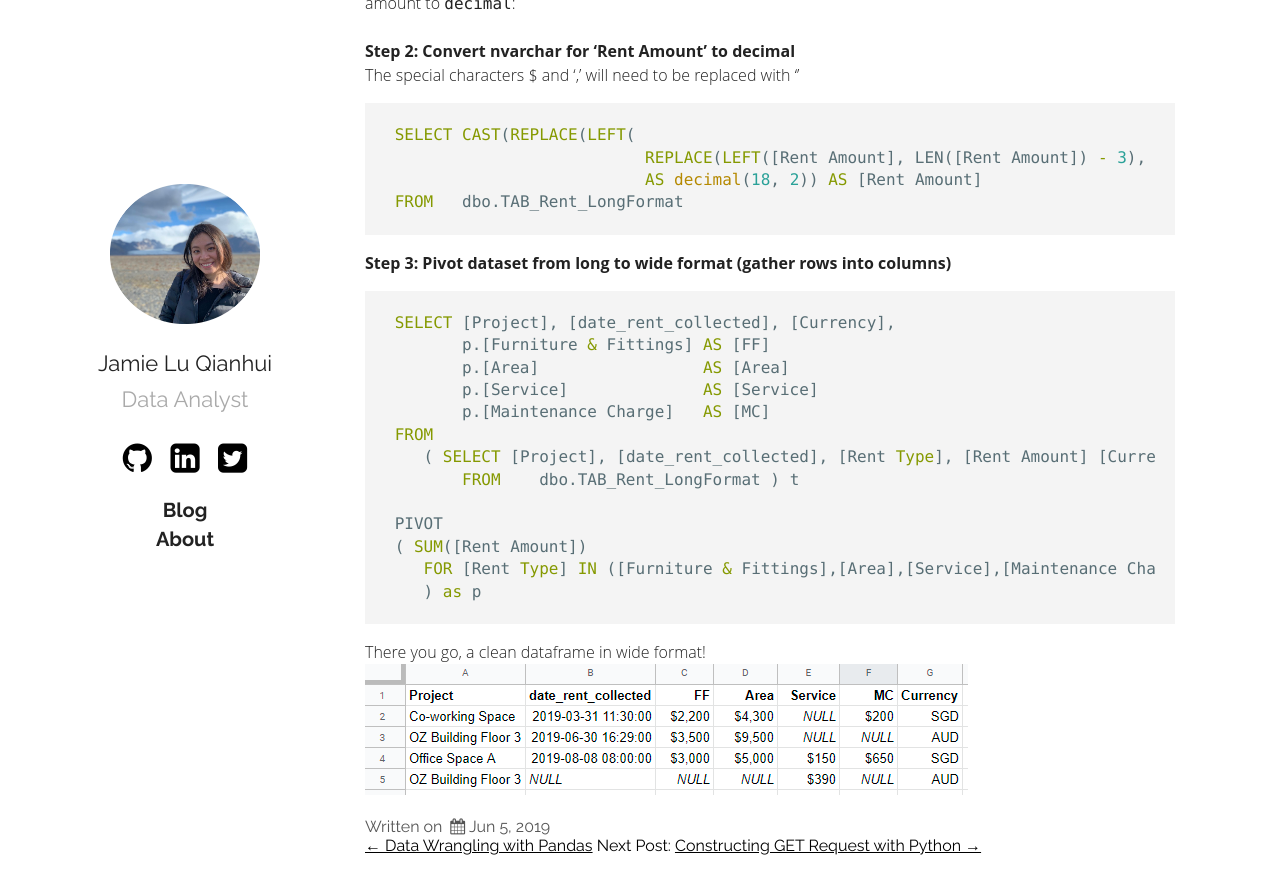
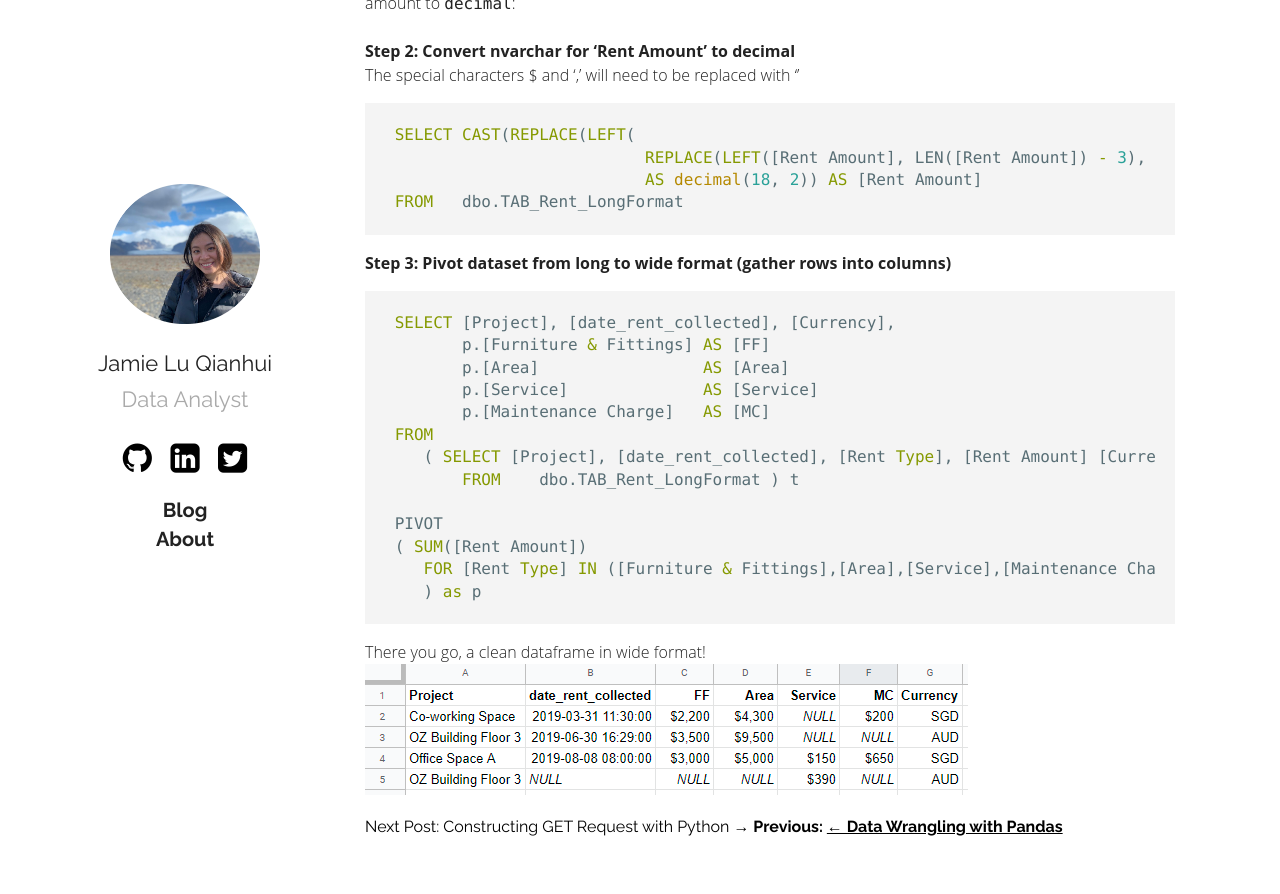
Before and after one commit to jamieqianhui/jamieqianhui.github.io, a Jekyll site: the page built from _posts/2019-06-05-Data-Wrangling-using-tSQL.markdown, in a window 1280 px wide and 900 px high, scrolled down 1436 px. Shown: the top 894 px of the window. Built offline with Jekyll 4.4.1, drawn with Linux system fonts in a browser that asks for light colours.

Commit message:
Update post.html

```diff
--- a/_layouts/post.html
+++ b/_layouts/post.html
@@ -13,21 +13,23 @@
 		{%- endfor -%}
 	</ul>
 
+<div class="post-date"><i class="icon-calendar"></i>{{ page.date | date: date_format }}</div>
+
 </div>
 <div class="post">
 	{{ content }}
 </div>
 
-<div class="post-date"> Written on <i class="icon-calendar"></i>{{ page.date | date: date_format }}</div>
 
 <div class="page-navigation">
-  {% if page.previous.url %}
-    <a class="prev" href="{{page.previous.url | relative_url}}">&larr; {{page.previous.title}}</a>
+  {% if page.next.url %}
+    Next Post: <a class="next" style="text-decoration-line: none; text-decoration-color: blue;" href="{{page.next.url | relative_url}}">{{page.next.title}} &rarr;</a><b>
   {% endif %}
 
-  {% if page.next.url %}
-    Next Post: <a class="next" href="{{page.next.url | relative_url}}">{{page.next.title}} &rarr;</a>
+  {% if page.previous.url %}
+    Previous: <a class="prev" href="{{page.previous.url | relative_url}}">&larr; {{page.previous.title}}</a>
   {% endif %}
+
 </div>
 
 {%- if site.plainwhite.disqus_shortname -%}
```
